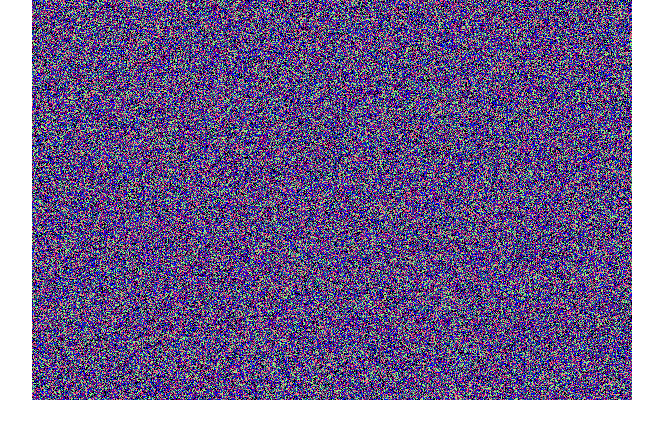
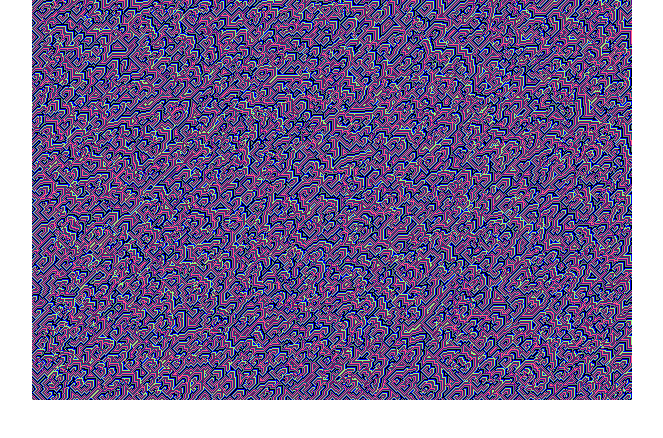
Before and after one commit to bloominstituteoftechnology/CS-Build-Week-1, a React (Create React App) app in the folder guided-demo/cca/: page / in a window 1280 px wide. Shown: the top 438 px of the page, without its empty margins (308-971 px from the left). Built offline with nearby package versions, Linux system fonts and the light colour scheme.

Commit message:
Got animation working, changing some parameters. Added the SW & SE directons

```diff
--- a/guided-demo/cca/src/App.js
+++ b/guided-demo/cca/src/App.js
@@ -62,7 +62,12 @@ class CCACanvas extends Component {
 
     console.log("Screenbuffer in animFrame", screenBuffer);
     ctx.putImageData(imageData, 0, 0);
-    this.cca.step();
+    setInterval(() => {
+      this.cca.step();
+      requestAnimationFrame(() => {
+        this.animFrame();
+      });
+    }, 1000);
   }
 
   /**
--- a/guided-demo/cca/src/cca.js
+++ b/guided-demo/cca/src/cca.js
@@ -71,7 +71,7 @@ class CCA {
 
     function hasInfectiousNeighbor(height, width) {
       // console.log("Inside Has infection:", currentBuffer);
-      const nextValue = (currentBuffer[height][width] + 1) % MODULO;
+      const nextValue = (currentBuffer[height][width] + 3) % MODULO;
       //West
       if (width > 0) {
         if (currentBuffer[height][width - 1] === nextValue) {
@@ -97,13 +97,35 @@ class CCA {
           return true;
         }
       }
+      //Southwest
+      if (height < this.height - 1 && width > 0) {
+        if (currentBuffer[height + 1][width - 1] === nextValue) {
+          return true;
+        }
+      }
+      //Southeast
+      if (height < this.height - 1 && width > this.width - 1) {
+        if (currentBuffer[height + 1][width + 1] === nextValue) {
+          return true;
+        }
+      }
+      if (height < this.height - 1) {
+        if (currentBuffer[height + 1][width] === nextValue) {
+          return true;
+        }
+      }
+      if (height < this.height - 1) {
+        if (currentBuffer[height + 1][width] === nextValue) {
+          return true;
+        }
+      }
     }
 
     for (let height = 0; height < this.height; height++) {
       for (let width = 0; width < this.width; width++) {
         if (hasInfectiousNeighbor.call(this, height, width)) {
           backBuffer[height][width] =
-            (currentBuffer[height][width] + 1) % MODULO;
+            (currentBuffer[height][width] + 3) % MODULO;
         } else {
           backBuffer[height][width] = currentBuffer[height][width];
         }
```
